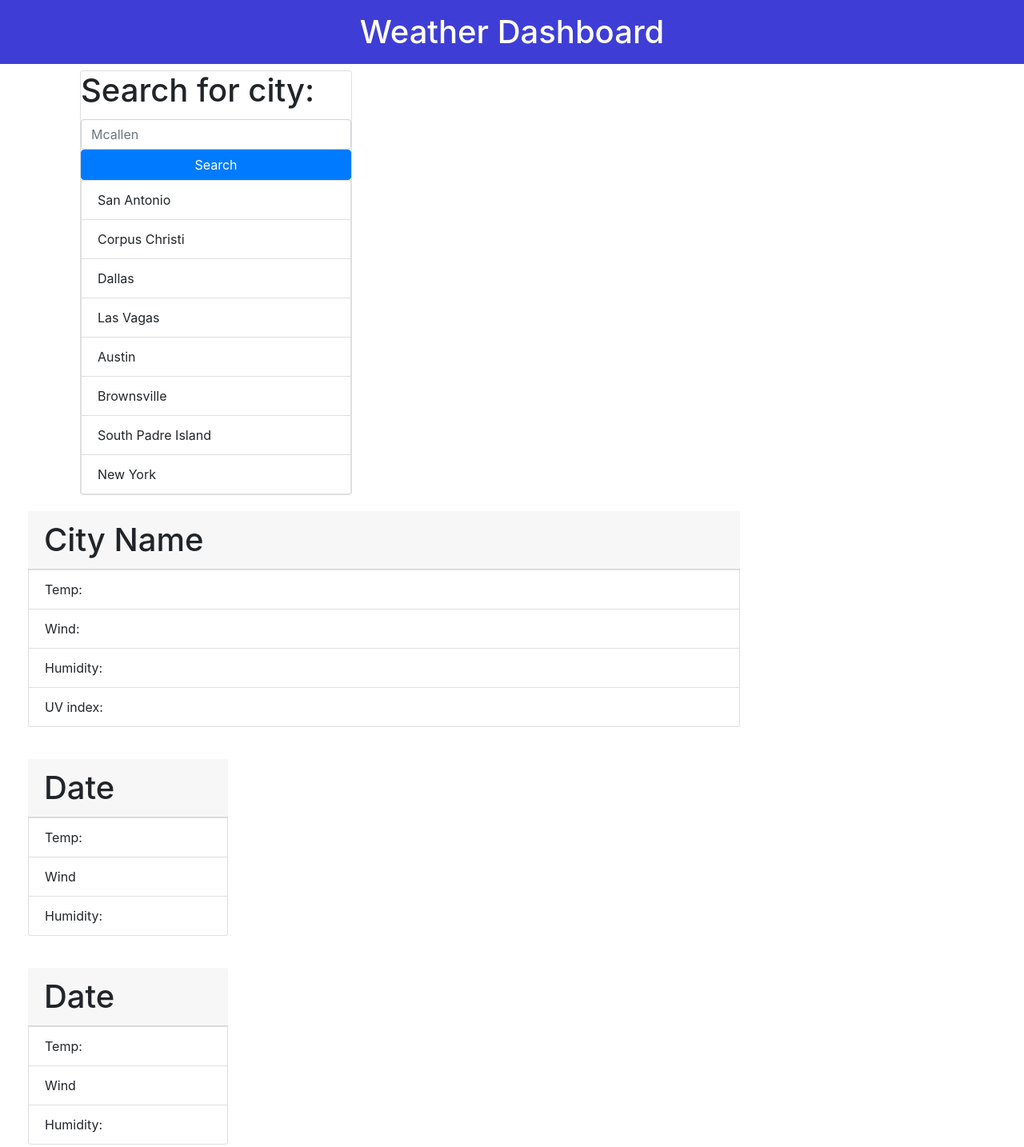
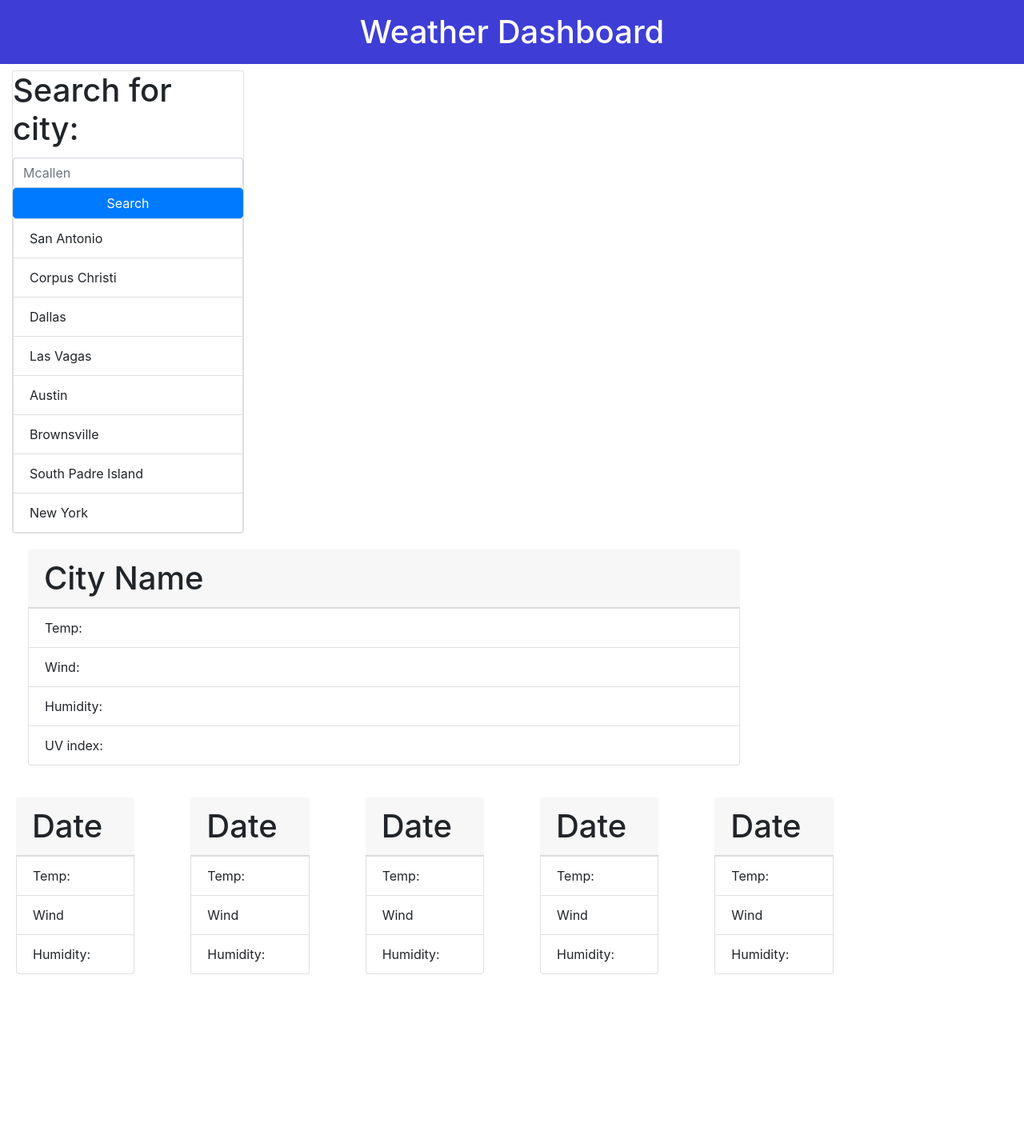
Before and after one commit to Zi-on/Weather_Dashboard, a plain HTML site: page index.html in a window 1280 px wide. Shown: the top 1434 px of the page at 80% size. After the commit the page ends 1238 px from the top, so only its background shows below. Drawn offline with nearby package versions, Linux system fonts and the light colour scheme.

Commit message:
working on my html page layout

```diff
--- a/assets/css/style.css
+++ b/assets/css/style.css
@@ -1,7 +1,3 @@
-*{
-    margin:0;
-    padding:0;
-}
 
 .header {
     background-color: rgb(62, 62, 214);
@@ -12,7 +8,3 @@
     padding: 2vh;
     color: white;
 }
-.container {
-    display:flex;
-    flex-direction: column;
-}
--- a/index.html
+++ b/index.html
@@ -26,8 +26,8 @@
                 <h1>Weather Dashboard</h1>
 
             </div>
-    <div class="container">
-            <div class="col-md-4">
+
+                <div class="col-lg-3">
                     <div class="card">
                             <h1 class="card-title">Search for city:</h1>
                         <div class="input-group">
@@ -46,7 +46,7 @@
                     </div>
                 </div>
 
-            <div class="columns">
+
                     <div class="col-lg-9">
                         <div class="card-body">
                             <h1 class="card-header">City Name</h1>
@@ -57,8 +57,8 @@
                         </div>
                     </div>
 
-                <div class="forcast">
-                    <div class="col-md-3">
+                    <div class="row forcast">
+                        <div class="col-md-2">
                             <div class="card-body">
                                 <h1 class="card-header">Date</h1>
                                 <li class="list-group-item">Temp: </li>
@@ -66,7 +66,7 @@
                                 <li class="list-group-item">Humidity: </li>
                             </div>
                         </div>
-                    <div class="col-md-3">
+                        <div class="col-md-2">
                             <div class="card-body">
                                 <h1 class="card-header">Date</h1>
                                 <li class="list-group-item">Temp: </li>
@@ -74,7 +74,7 @@
                                 <li class="list-group-item">Humidity: </li>
                             </div>
                         </div>
-                    <div class="col-md-3">
+                        <div class="col-md-2">
                             <div class="card-body">
                                 <h1 class="card-header">Date</h1>
                                 <li class="list-group-item">Temp: </li>
@@ -82,7 +82,7 @@
                                 <li class="list-group-item">Humidity: </li>
                             </div>
                         </div>
-                    <div class="col-md-3">
+                        <div class="col-md-2">
                             <div class="card-body">
                                 <h1 class="card-header">Date</h1>
                                 <li class="list-group-item">Temp: </li>
@@ -90,7 +90,7 @@
                                 <li class="list-group-item">Humidity: </li>
                             </div>
                         </div>
-                    <div class="col-md-3">
+                        <div class="col-md-2">
                             <div class="card-body">
                                 <h1 class="card-header">Date</h1>
                                 <li class="list-group-item">Temp: </li>
@@ -100,8 +100,8 @@
                         </div>
                     </div>
 
-            </div>
-    </div>
+
+
         <script src="https://cdnjs.cloudflare.com/ajax/libs/jquery/3.2.1/jquery.min.js"></script>
         <script src="https://cdnjs.cloudflare.com/ajax/libs/moment.js/2.24.0/moment.min.js"></script>
         <script src="assets/js/script.js"></script>
```
Lines whose indentation alone changed are shown as unchanged.
